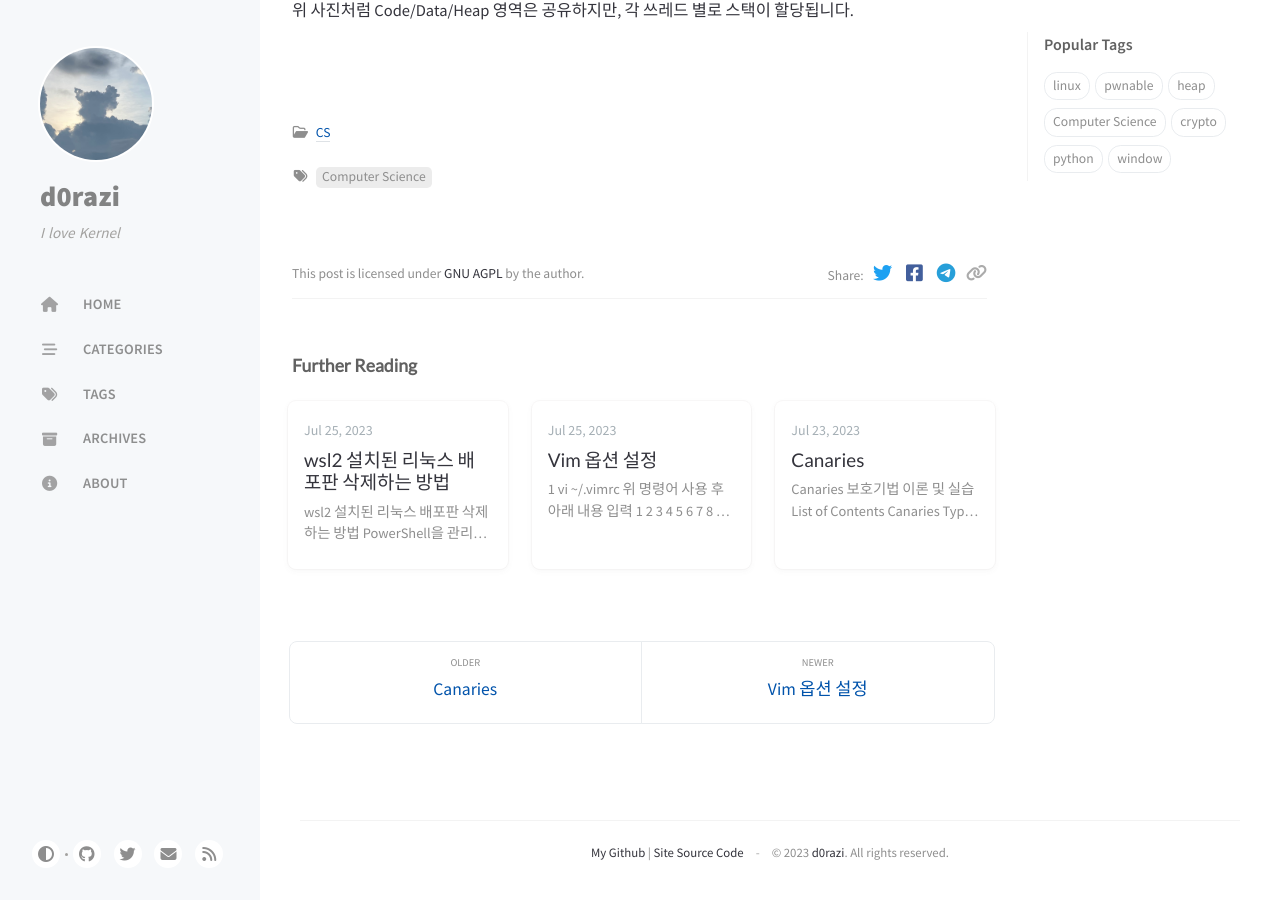
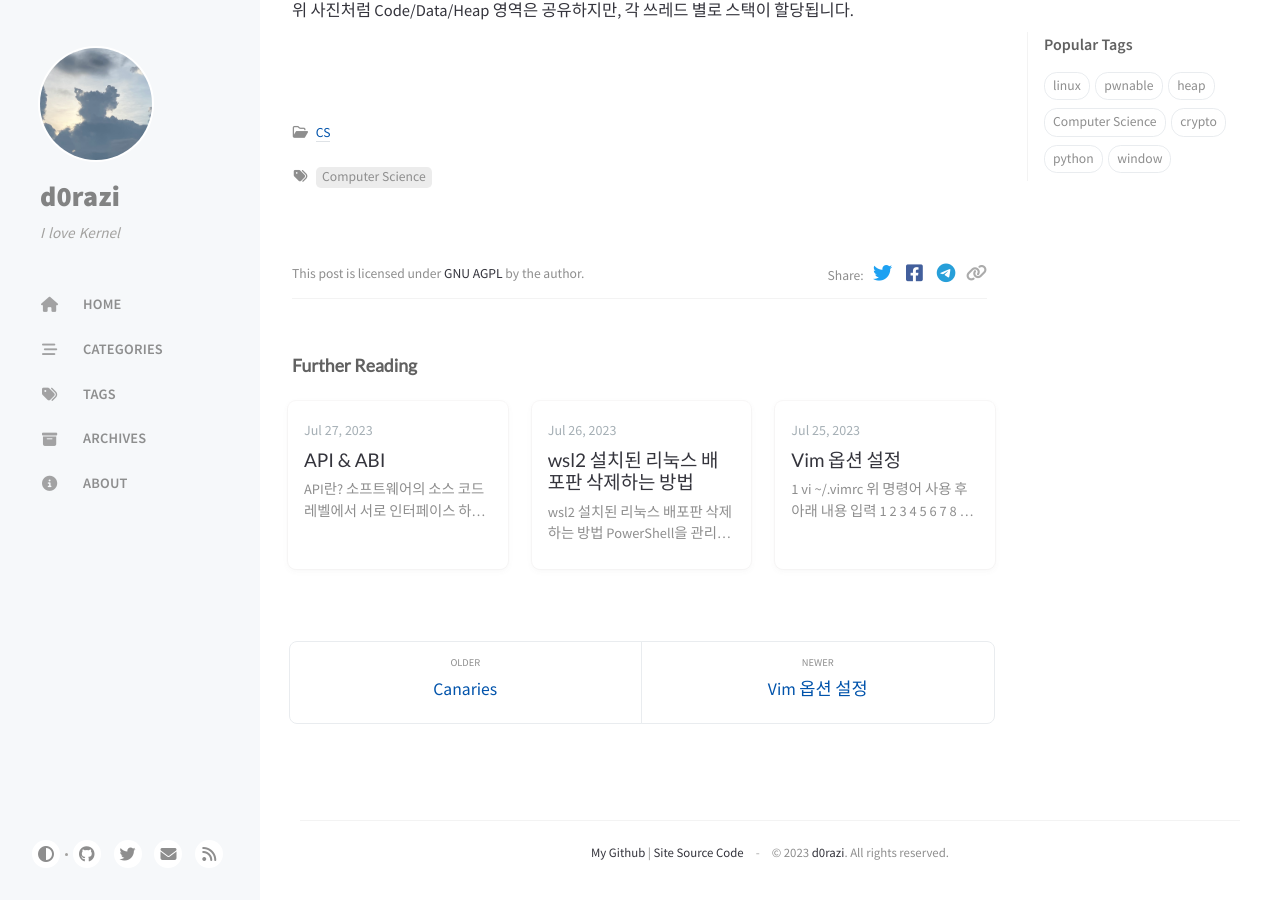
Before and after one commit to d0razi/d0razi.github.io, a Jekyll site: the page built from _posts/2023-07-24-쓰레드의-개념.md, in a window 1280 px wide and 900 px high, scrolled down 1183 px. Built offline with Jekyll 4.4.1, drawn with Linux system fonts in a browser that asks for light colours; cached includes are drawn as plain includes; comment, search, counter and statistics services are not loaded.

Commit message:
add post

```diff
--- a/_posts/2023-07-26-remove-wsl2.md
+++ b/_posts/2023-07-26-remove-wsl2.md
@@ -1,7 +1,7 @@
 ---
 title: "wsl2 설치된 리눅스 배포판 삭제하는 방법"
 author: d0razi
-date: 2023-07-25 19:00
+date: 2023-07-26 19:00
 categories: [OS, Window]
 tags: [window]
 toc: false
--- /dev/null
+++ b/_posts/2023-07-27-api-abi.md
@@ -0,0 +1,27 @@
+---
+title: "API & ABI"
+author: d0razi
+date: 2023-07-27 19:00
+categories: [CS]
+tags: [Computer Science]
+toc: false
+image: /assets/img/media/CS.JPG
+---
+
+# API란?
+소프트웨어의 소스 코드 레벨에서 서로 인터페이스 하는 방식을 정의하는 것입니다.
+
+    **Ex) 화면에 글자를 출력하는 데 필요한 내용을 제공하는 함수의 집합을 API라고 할 수 있습니다.**
+
+API를 흔히 ’계약’이라고 부르는데, API는 쌍방 계약이 아니므로 법률적으로 본다면 정확한 비유는 아닙니다.
+
+C 표준에서 정의하고 표준 C 라이브러리에서 구현한 C API가 좋은 예입니다. C API는 메모리 관리나 문자열 처리 루틴 같은 기본함수를 정의합니다.
+
+# ABI란?
+API가 소스 코드 수준의 인터페이스를 정의한다면 ABI는 특정 아키텍처 간에서 동작하는 소프트웨어 간의 바이너리 인터페이스를 정의합니다. ABI는 애플리케이션 내에서의 상호 동작, 커널과 애플리케이션, 혹은 애플리케이션과 라이브러리 간의 상호 동작에 대해서 정의합니다.
+
+    **API가 소스 코드 수준의 호환성을 보장한다면, ABI는 바이너리의 호환성을 보장합니다.**
+
+ABI는 호출 규약, 바이트 순서, 레지스터 활용, 시스템 콜 실행, 라이브러리 링크, 라이브러리 동작 방식, 바이너리 오브젝트 형식 같은 내용과 관련이 있습니다.
+
+ABI는 커널과 툴체인에서 정의 및 구현합니다.
```
